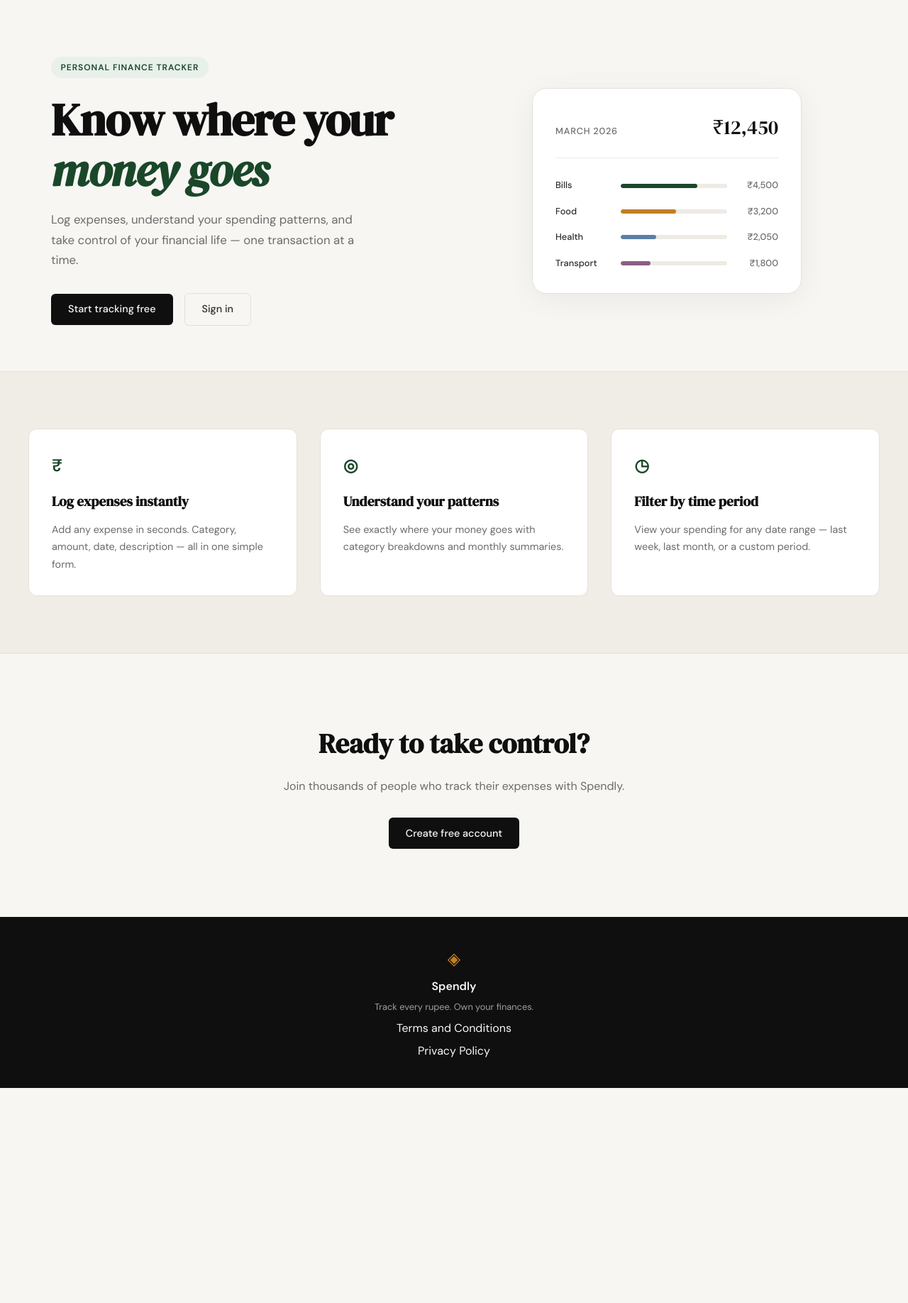
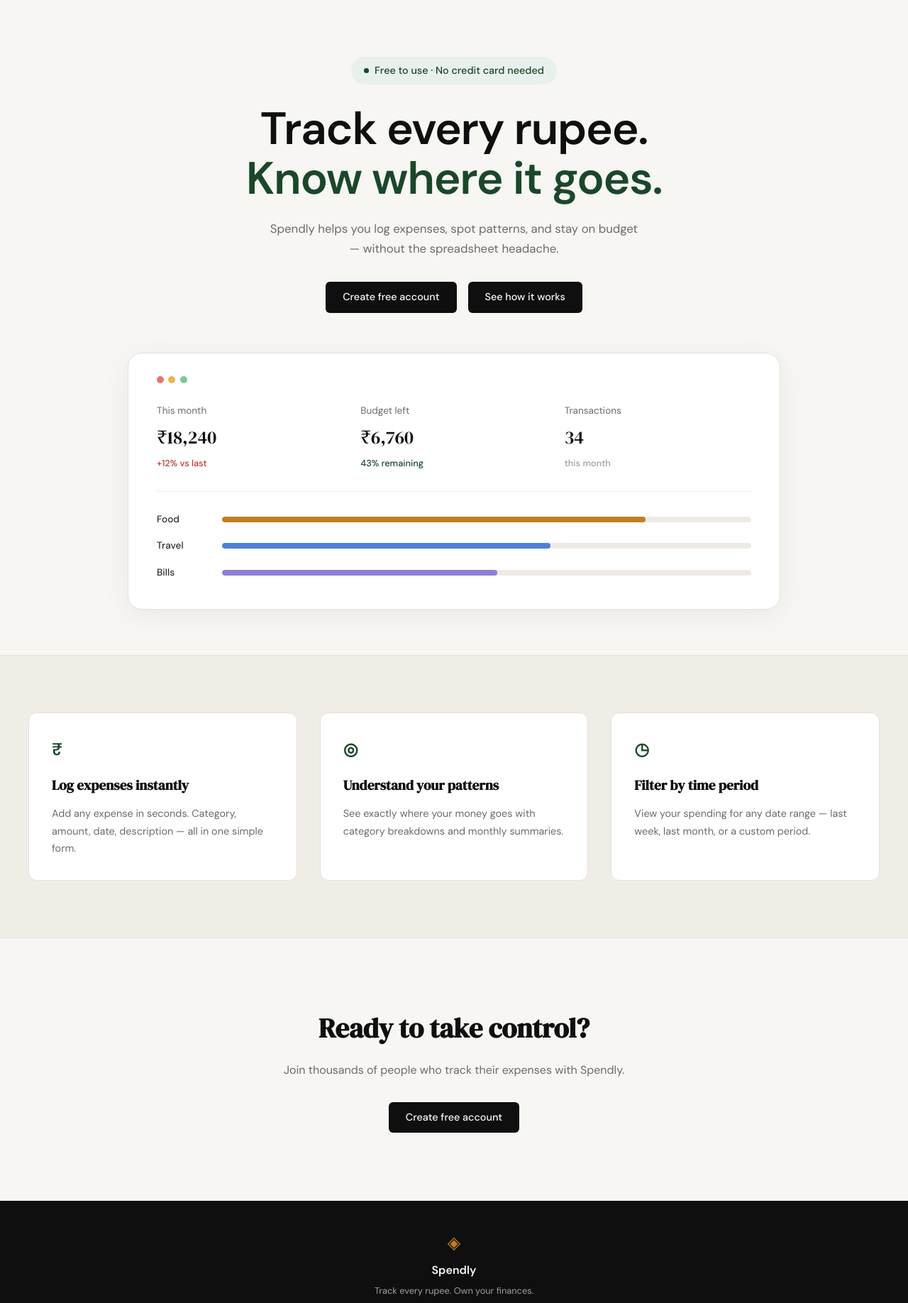
Before and after one commit to sachinadi/Spendly, a Flask app: page / in a window 1280 px wide. Shown: the part 61-1897 px from the top of the page at 71% size. Before the commit the page ends 1594 px from the top, so only its background shows below. Run offline with Flask 3, Linux system fonts and the light colour scheme.

Commit message:
landing: redesign hero section to match new mockup

```diff
--- a/static/css/style.css
+++ b/static/css/style.css
@@ -125,38 +125,54 @@ a { color: inherit; text-decoration: none; }
 
 .hero {
     padding: 5rem 2rem 4rem;
-    display: grid;
-    grid-template-columns: 1fr 1fr;
-    gap: 4rem;
+    display: flex;
+    flex-direction: column;
     align-items: center;
+    gap: 3.5rem;
     max-width: var(--max-width);
     margin: 0 auto;
+    text-align: center;
+}
+
+.hero-inner {
+    display: flex;
+    flex-direction: column;
+    align-items: center;
+    max-width: 700px;
 }
 
 .hero-badge {
-    display: inline-block;
+    display: inline-flex;
+    align-items: center;
+    gap: 0.5rem;
     background: var(--accent-light);
     color: var(--accent);
-    font-size: 0.75rem;
-    font-weight: 600;
-    letter-spacing: 0.08em;
-    text-transform: uppercase;
-    padding: 0.35rem 0.85rem;
+    font-size: 0.9rem;
+    font-weight: 500;
+    padding: 0.5rem 1.1rem;
     border-radius: 999px;
-    margin-bottom: 1.5rem;
+    margin-bottom: 1.75rem;
+}
+
+.hero-badge-dot {
+    width: 7px;
+    height: 7px;
+    border-radius: 50%;
+    background: var(--accent);
+    flex-shrink: 0;
 }
 
 .hero-title {
-    font-family: var(--font-display);
-    font-size: clamp(2.5rem, 5vw, 4rem);
+    font-family: var(--font-body);
+    font-weight: 700;
+    font-size: clamp(2.5rem, 6vw, 4rem);
     line-height: 1.1;
     letter-spacing: -0.02em;
     color: var(--ink);
     margin-bottom: 1.25rem;
 }
 
-.hero-title em {
-    font-style: italic;
+.hero-title-accent {
     color: var(--accent);
 }
 
@@ -164,7 +180,7 @@ a { color: inherit; text-decoration: none; }
     font-size: 1.05rem;
     color: var(--ink-muted);
     line-height: 1.7;
-    max-width: 460px;
+    max-width: 520px;
     margin-bottom: 2rem;
 }
 
@@ -172,6 +188,7 @@ a { color: inherit; text-decoration: none; }
     display: flex;
     gap: 1rem;
     align-items: center;
+    justify-content: center;
 }
 
 /* ------------------------------------------------------------------ */
@@ -181,58 +198,88 @@ a { color: inherit; text-decoration: none; }
 .hero-visual {
     display: flex;
     justify-content: center;
+    width: 100%;
 }
 
 .mock-card {
     background: var(--paper-card);
     border: 1px solid var(--border);
     border-radius: var(--radius-lg);
-    padding: 2rem;
+    padding: 2rem 2.5rem 2.5rem;
     width: 100%;
-    max-width: 380px;
+    max-width: 920px;
     box-shadow: 0 8px 40px rgba(0,0,0,0.06);
+    text-align: left;
 }
 
-.mock-card-header {
+.mock-card-dots {
     display: flex;
-    justify-content: space-between;
-    align-items: baseline;
+    gap: 0.4rem;
     margin-bottom: 1.75rem;
-    padding-bottom: 1.25rem;
+}
+
+.mock-dot {
+    width: 10px;
+    height: 10px;
+    border-radius: 50%;
+}
+
+.mock-dot-red { background: #e5766c; }
+.mock-dot-yellow { background: #e8b64c; }
+.mock-dot-green { background: #7fc79a; }
+
+.mock-stats {
+    display: grid;
+    grid-template-columns: repeat(3, 1fr);
+    gap: 1.5rem;
+    padding-bottom: 1.75rem;
+    margin-bottom: 1.75rem;
     border-bottom: 1px solid var(--border-soft);
 }
 
-.mock-label {
+.mock-stat {
+    display: flex;
+    flex-direction: column;
+    gap: 0.4rem;
+}
+
+.mock-stat-label {
+    font-size: 0.85rem;
+    color: var(--ink-muted);
+}
+
+.mock-stat-value {
+    font-family: var(--font-display);
+    font-size: 1.6rem;
+    color: var(--ink);
+}
+
+.mock-stat-delta {
     font-size: 0.8rem;
     font-weight: 500;
-    color: var(--ink-muted);
-    text-transform: uppercase;
-    letter-spacing: 0.06em;
 }
 
-.mock-total {
-    font-family: var(--font-display);
-    font-size: 1.75rem;
-    color: var(--ink);
-}
+.mock-stat-delta-up { color: var(--danger); }
+.mock-stat-delta-down { color: var(--accent); }
+.mock-stat-delta-muted { color: var(--ink-faint); }
 
 .mock-bars { display: flex; flex-direction: column; gap: 1rem; }
 
 .mock-bar-row {
     display: grid;
-    grid-template-columns: 80px 1fr 60px;
+    grid-template-columns: 80px 1fr;
     align-items: center;
     gap: 0.75rem;
 }
 
 .mock-cat {
-    font-size: 0.8rem;
+    font-size: 0.85rem;
     font-weight: 500;
     color: var(--ink-soft);
 }
 
 .mock-bar-track {
-    height: 6px;
+    height: 8px;
     background: var(--border-soft);
     border-radius: 999px;
     overflow: hidden;
@@ -240,21 +287,13 @@ a { color: inherit; text-decoration: none; }
 
 .mock-bar {
     height: 100%;
-    background: var(--accent);
     border-radius: 999px;
     transition: width 0.6s ease;
 }
 
-.mock-bar-2 { background: var(--accent-2); }
-.mock-bar-3 { background: #5b7fa6; }
-.mock-bar-4 { background: #8b5e83; }
-
-.mock-amt {
-    font-size: 0.8rem;
-    font-weight: 500;
-    color: var(--ink-muted);
-    text-align: right;
-}
+.mock-bar-food { background: var(--accent-2); }
+.mock-bar-travel { background: #4f7fd9; }
+.mock-bar-bills { background: #8b7fd6; }
 
 /* ------------------------------------------------------------------ */
 /* Buttons                                                             */
@@ -561,14 +600,8 @@ a { color: inherit; text-decoration: none; }
 /* ------------------------------------------------------------------ */
 
 @media (max-width: 900px) {
-    .hero {
-        grid-template-columns: 1fr;
-        text-align: center;
-    }
-
     .hero-subtitle { max-width: 100%; }
-    .hero-actions { justify-content: center; }
-    .hero-visual { display: none; }
+    .mock-stats { grid-template-columns: 1fr 1fr; }
 
     .features-inner { grid-template-columns: 1fr; }
 }
@@ -576,4 +609,9 @@ a { color: inherit; text-decoration: none; }
 @media (max-width: 600px) {
     .nav-links a:not(.nav-cta) { display: none; }
     .hero { padding: 3rem 1rem 2rem; }
+    .hero-actions { flex-direction: column; width: 100%; }
+    .hero-actions .btn-primary { width: 100%; text-align: center; }
+    .mock-card { padding: 1.5rem; }
+    .mock-stats { grid-template-columns: 1fr; }
+    .mock-bar-row { grid-template-columns: 60px 1fr; }
 }
--- a/templates/landing.html
+++ b/templates/landing.html
@@ -6,55 +6,65 @@
 
 <section class="hero">
     <div class="hero-inner">
-        <div class="hero-badge">Personal Finance Tracker</div>
+        <div class="hero-badge">
+            <span class="hero-badge-dot"></span>
+            Free to use &middot; No credit card needed
+        </div>
         <h1 class="hero-title">
-            Know where your<br>
-            <em>money goes</em>
+            Track every rupee.<br>
+            <span class="hero-title-accent">Know where it goes.</span>
         </h1>
         <p class="hero-subtitle">
-            Log expenses, understand your spending patterns,
-            and take control of your financial life —
-            one transaction at a time.
+            Spendly helps you log expenses, spot patterns, and stay
+            on budget — without the spreadsheet headache.
         </p>
         <div class="hero-actions">
-            <a href="{{ url_for('register') }}" class="btn-primary">Start tracking free</a>
-            <a href="{{ url_for('login') }}" class="btn-ghost">Sign in</a>
+            <a href="{{ url_for('register') }}" class="btn-primary">Create free account</a>
+            <a href="#" class="btn-primary">See how it works</a>
         </div>
     </div>
     <div class="hero-visual">
         <div class="mock-card">
-            <div class="mock-card-header">
-                <span class="mock-label">March 2026</span>
-                <span class="mock-total">₹12,450</span>
+            <div class="mock-card-dots">
+                <span class="mock-dot mock-dot-red"></span>
+                <span class="mock-dot mock-dot-yellow"></span>
+                <span class="mock-dot mock-dot-green"></span>
+            </div>
+            <div class="mock-stats">
+                <div class="mock-stat">
+                    <span class="mock-stat-label">This month</span>
+                    <span class="mock-stat-value">₹18,240</span>
+                    <span class="mock-stat-delta mock-stat-delta-up">+12% vs last</span>
+                </div>
+                <div class="mock-stat">
+                    <span class="mock-stat-label">Budget left</span>
+                    <span class="mock-stat-value">₹6,760</span>
+                    <span class="mock-stat-delta mock-stat-delta-down">43% remaining</span>
+                </div>
+                <div class="mock-stat">
+                    <span class="mock-stat-label">Transactions</span>
+                    <span class="mock-stat-value">34</span>
+                    <span class="mock-stat-delta mock-stat-delta-muted">this month</span>
+                </div>
             </div>
             <div class="mock-bars">
                 <div class="mock-bar-row">
+                    <span class="mock-cat">Food</span>
+                    <div class="mock-bar-track">
+                        <div class="mock-bar mock-bar-food" style="width: 80%"></div>
+                    </div>
+                </div>
+                <div class="mock-bar-row">
+                    <span class="mock-cat">Travel</span>
+                    <div class="mock-bar-track">
+                        <div class="mock-bar mock-bar-travel" style="width: 62%"></div>
+                    </div>
+                </div>
+                <div class="mock-bar-row">
                     <span class="mock-cat">Bills</span>
                     <div class="mock-bar-track">
-                        <div class="mock-bar" style="width: 72%"></div>
+                        <div class="mock-bar mock-bar-bills" style="width: 52%"></div>
                     </div>
-                    <span class="mock-amt">₹4,500</span>
-                </div>
-                <div class="mock-bar-row">
-                    <span class="mock-cat">Food</span>
-                    <div class="mock-bar-track">
-                        <div class="mock-bar mock-bar-2" style="width: 52%"></div>
-                    </div>
-                    <span class="mock-amt">₹3,200</span>
-                </div>
-                <div class="mock-bar-row">
-                    <span class="mock-cat">Health</span>
-                    <div class="mock-bar-track">
-                        <div class="mock-bar mock-bar-3" style="width: 33%"></div>
-                    </div>
-                    <span class="mock-amt">₹2,050</span>
-                </div>
-                <div class="mock-bar-row">
-                    <span class="mock-cat">Transport</span>
-                    <div class="mock-bar-track">
-                        <div class="mock-bar mock-bar-4" style="width: 28%"></div>
-                    </div>
-                    <span class="mock-amt">₹1,800</span>
                 </div>
             </div>
         </div>
```
